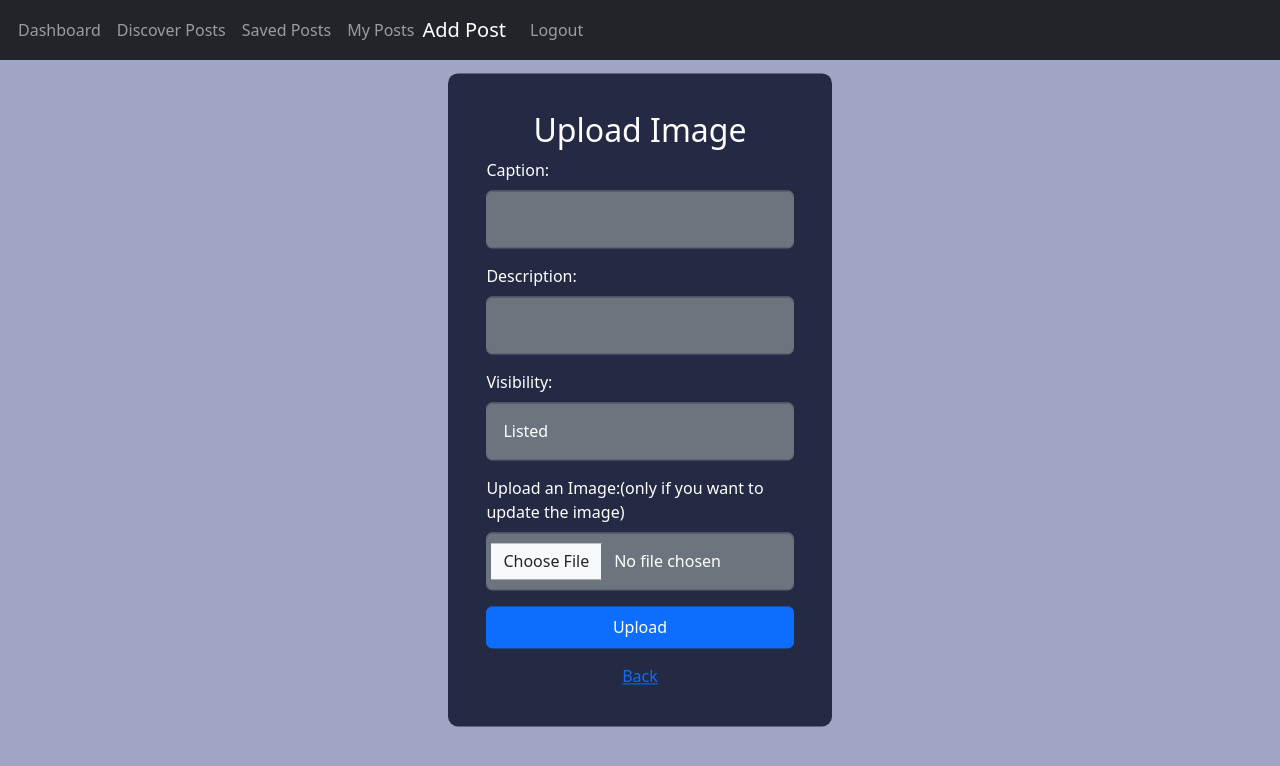
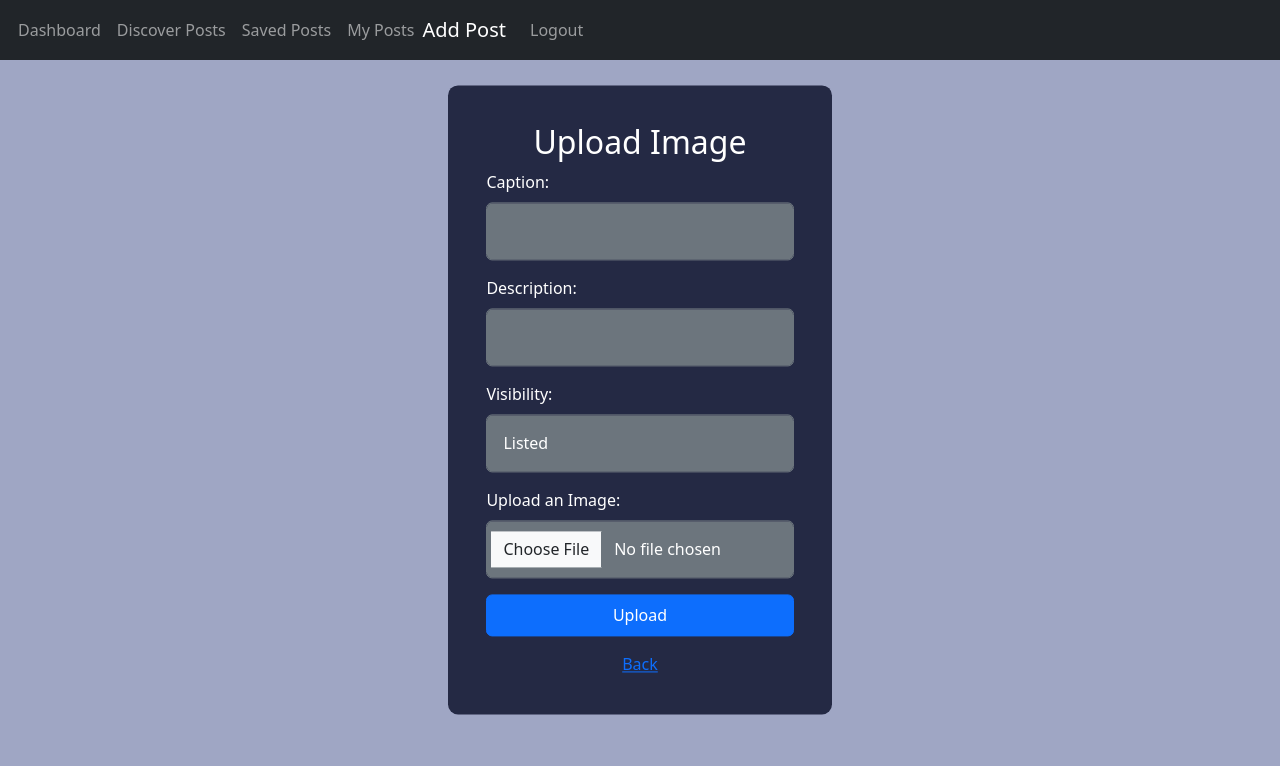
Before and after one commit to dimitarNzhelev/HackTues10TestClient, a React (Create React App) app: page /dashboard/upload in a window 1280 px wide. Shown: the top 766 px of the page. Built offline with nearby package versions, Linux system fonts and the light colour scheme; no server answers.

Commit message:
updated text on upload and update

```diff
--- a/src/components/pages/UpdatePage.jsx
+++ b/src/components/pages/UpdatePage.jsx
@@ -202,7 +202,7 @@ const Update = () => {
               </Form.Group>
               <Form.Group>
                 <Form.Label>
-                  Upload an Image:(only if you want to update the image)
+                  Upload an Image (only if you want to update the image):
                 </Form.Label>
                 <Form.Control
                   type="file"
--- a/src/components/pages/UploadPage.jsx
+++ b/src/components/pages/UploadPage.jsx
@@ -182,9 +182,7 @@ const Upload = () => {
                 </Form.Control>
               </Form.Group>
               <Form.Group>
-                <Form.Label>
-                  Upload an Image:(only if you want to update the image)
-                </Form.Label>
+                <Form.Label>Upload an Image:</Form.Label>
                 <Form.Control
                   type="file"
                   name="photo"
```
